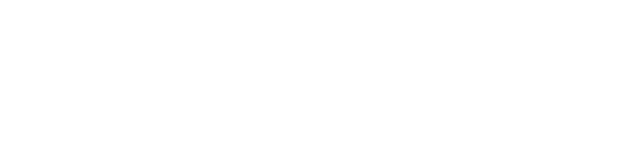
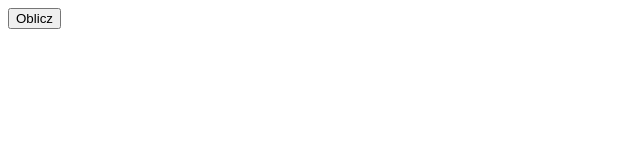
Before and after one commit to Decozinee/zadania_4-12, a plain HTML site: page zad8.html in a window 1280 px wide. Shown: the whole page, without its empty margins (0-640 px from the left). Drawn offline with Linux system fonts and the light colour scheme.

Commit message:
Update zad8.html

```diff
--- a/zad8.html
+++ b/zad8.html
@@ -19,7 +19,7 @@ function seconds()
  </head>
  <body>
 
-
+    <input type="button" onclick="seconds()" value="Oblicz" />
 
 </body>
 </html>
```
